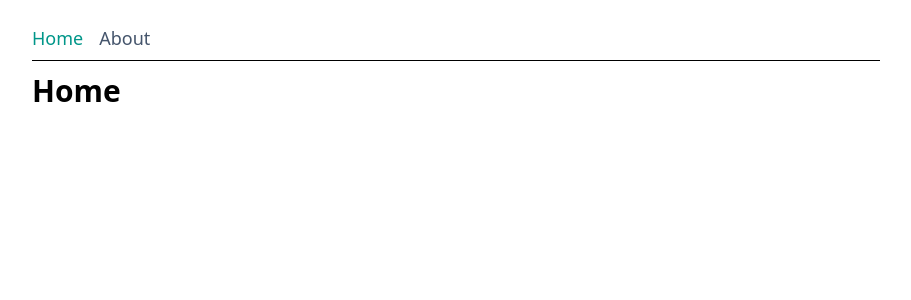
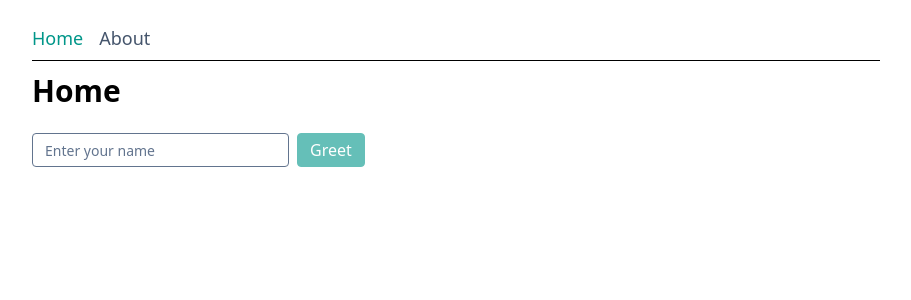
Before and after one commit to KyoZza/playwright-testing, a Vue app: page / in a window 1280 px wide. Shown: the top 300 px of the page, without its empty margins (184-1095 px from the left). Built offline with nearby package versions, Linux system fonts and the light colour scheme.

Commit message:
add greeting form to HomeView

```diff
--- a/src/views/HomeView.vue
+++ b/src/views/HomeView.vue
@@ -1,7 +1,26 @@
 <script setup lang="ts">
+import VButton from '@/components/button'
+import VInputText from '@/components/inputText'
 import VPage from '@/components/page'
+import { ref } from 'vue'
+
+const name = ref('')
+const greeting = ref('')
+
+const onSubmit = () => {
+  greeting.value = `Hello, ${name.value}!`
+}
 </script>
 
 <template>
-  <VPage title="Home"> </VPage>
+  <VPage title="Home">
+    <div class="flex flex-col gap-4">
+      <form class="flex gap-2" @submit.prevent="onSubmit">
+        <VInputText v-model="name" placeholder="Enter your name" data-testid="form-input-name" />
+        <VButton label="Greet" :disabled="!name" type="submit" data-testid="form-submit" />
+      </form>
+
+      <p data-testid="greeting-text">{{ greeting }}</p>
+    </div>
+  </VPage>
 </template>
```
